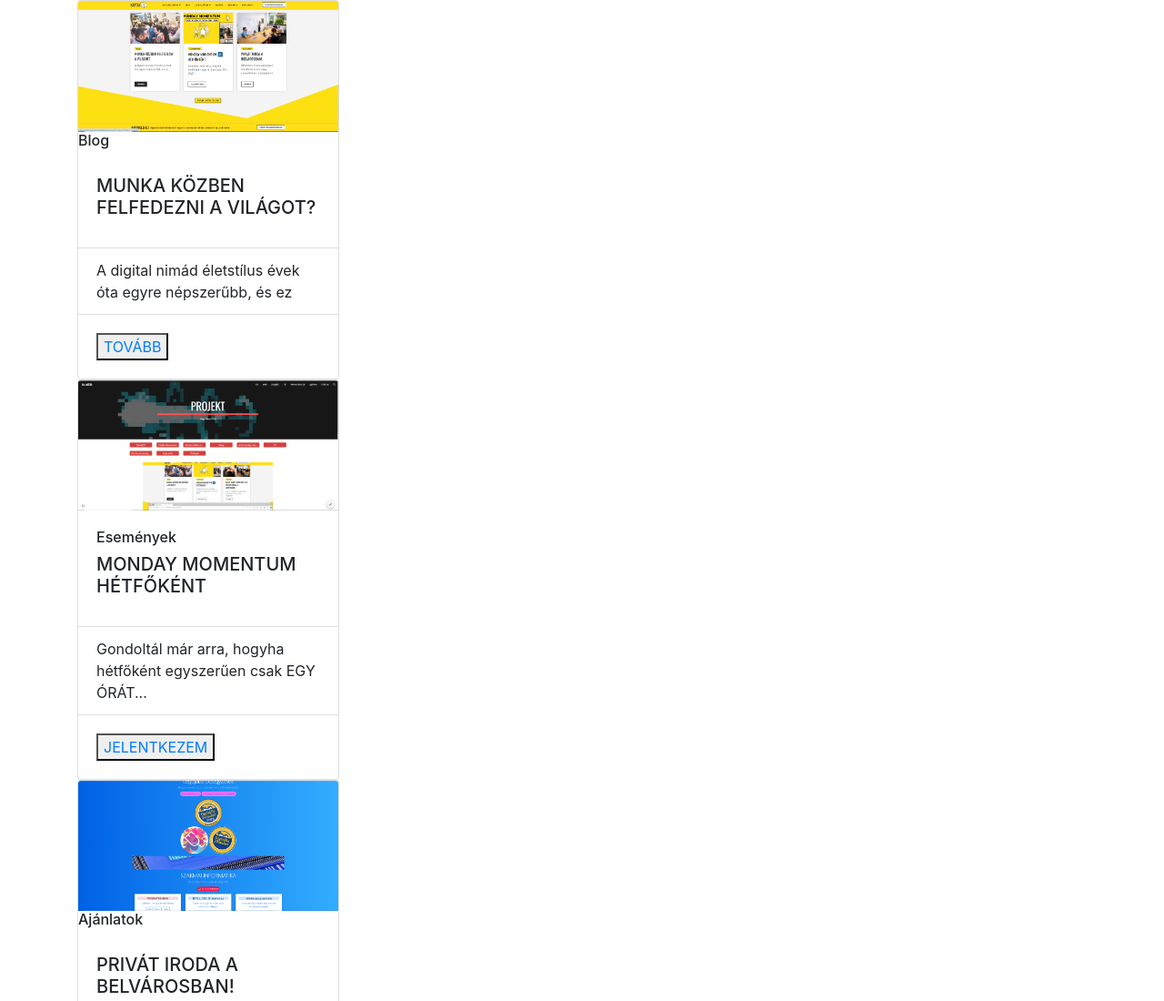
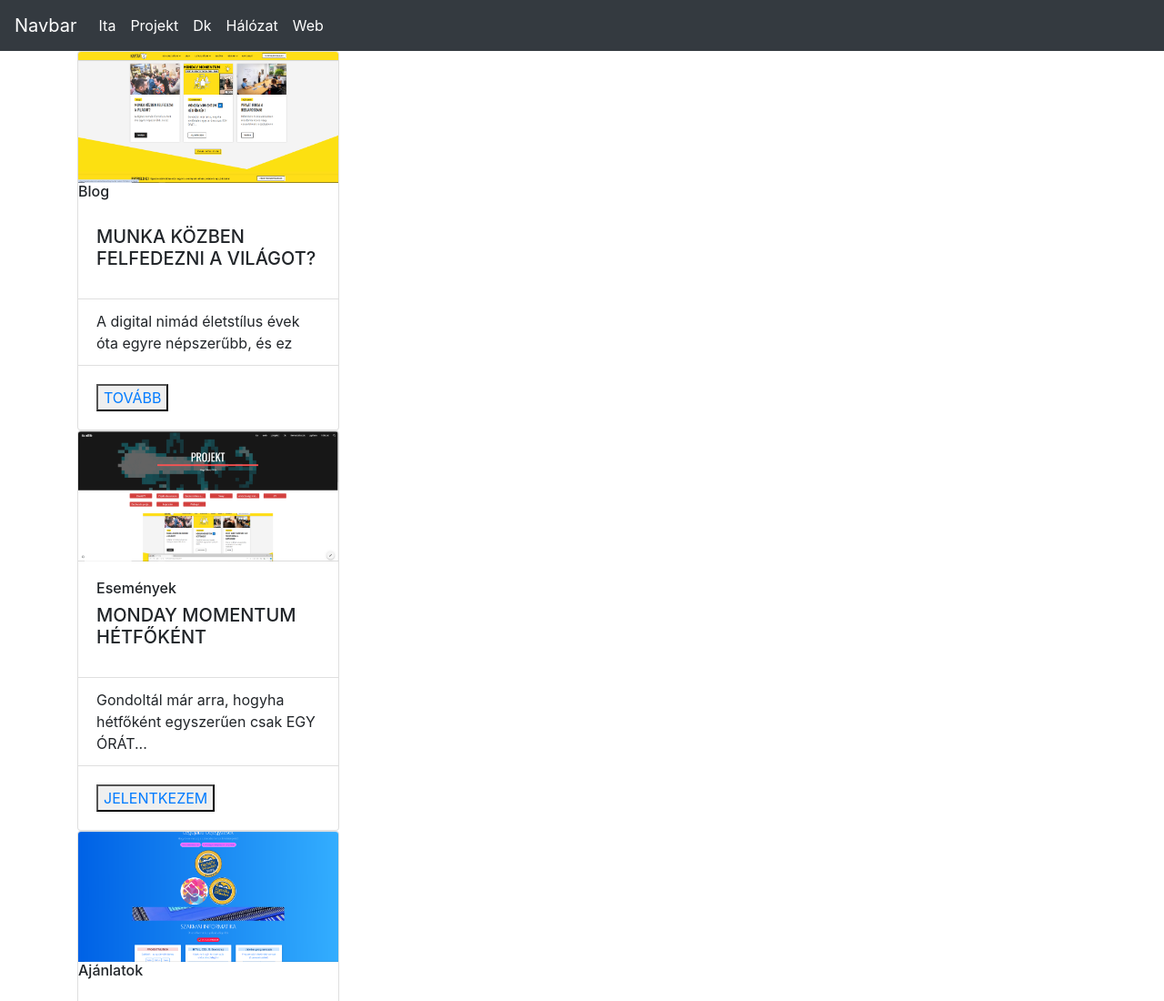
Before and after one commit to Runtime6/K-rty-k, a plain HTML site: page index.html in a window 1280 px wide. Shown: the top 1100 px of the page at 91% size. Drawn offline with nearby package versions, Linux system fonts and the light colour scheme.

Commit message:
Update index.html

```diff
--- a/index.html
+++ b/index.html
@@ -6,11 +6,39 @@
   <meta name="viewport" content="width=device-width, initial-scale=1.0">
   <link rel="stylesheet" href="https://cdn.jsdelivr.net/npm/bootstrap@4.0.0/dist/css/bootstrap.min.css"
     integrity="sha384-Gn5384xqQ1aoWXA+058RXPxPg6fy4IWvTNh0E263XmFcJlSAwiGgFAW/dAiS6JXm" crossorigin="anonymous">
-  <link rel="stylesheet" href="style(1).css">
+  <link rel="stylesheet" href="style.css">
   <title>Honlap</title>
 </head>
 
 <body>
+<nav class="navbar navbar-expand-lg navbar-light bg-dark">
+  <a class="navbar-brand text-white" href="#">Navbar</a>
+  <button class="navbar-toggler" type="button" data-toggle="collapse" data-target="#navbarNavDropdown" aria-controls="navbarNavDropdown" aria-expanded="false" aria-label="Toggle navigation">
+    <span class="navbar-toggler-icon"></span>
+  </button>
+  <div class="collapse navbar-collapse" id="navbarNavDropdown">
+    <ul class="navbar-nav">
+      <li class="nav-item">
+        <a class="nav-link text-white" href="https://sites.google.com/view/ita-nd10b/ita">Ita </a>
+      </li>
+      <li class="nav-item">
+        <a class="nav-link text-white" href="https://sites.google.com/view/ita-nd10b/projekt">Projekt</a>
+      </li>
+      <li class="nav-item">
+        <a class="nav-link text-white" href="https://sites.google.com/view/ita-nd10b/dk">Dk</a>
+      </li>
+      <li class="nav-item">
+        <a class="nav-link text-white" href="https://sites.google.com/view/ita-nd10b/h%C3%A1l%C3%B3zat">Hálózat</a>
+      </li>
+      <li class="nav-item">
+        <a class="nav-link text-white" href="https://sites.google.com/view/ita-nd10b/web">Web</a>
+      </li>
+      </li>
+    </ul>
+  </div>
+</nav>
+
+
   <div class="container">
     <div class="card" style="width: 18rem;">
       <img class="card-img-top" src="web2.png" alt="Card image cap">
```
